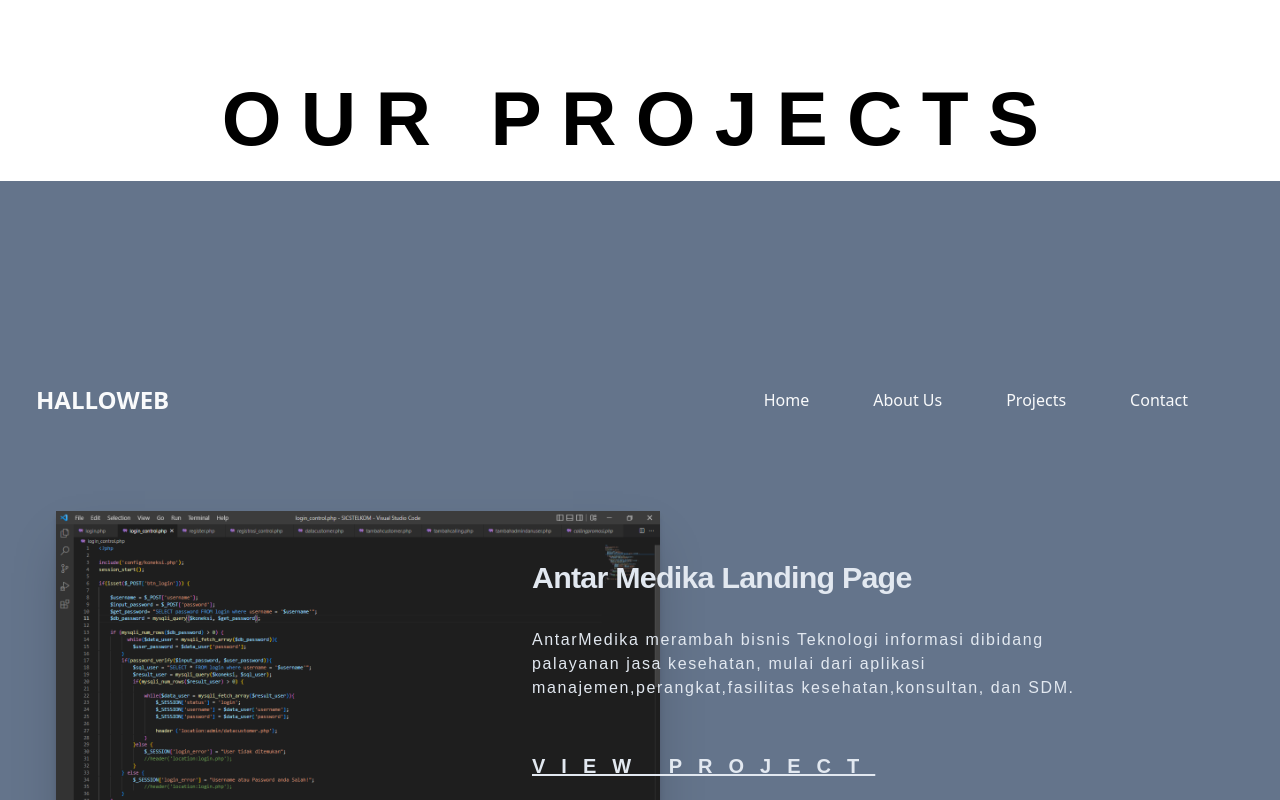
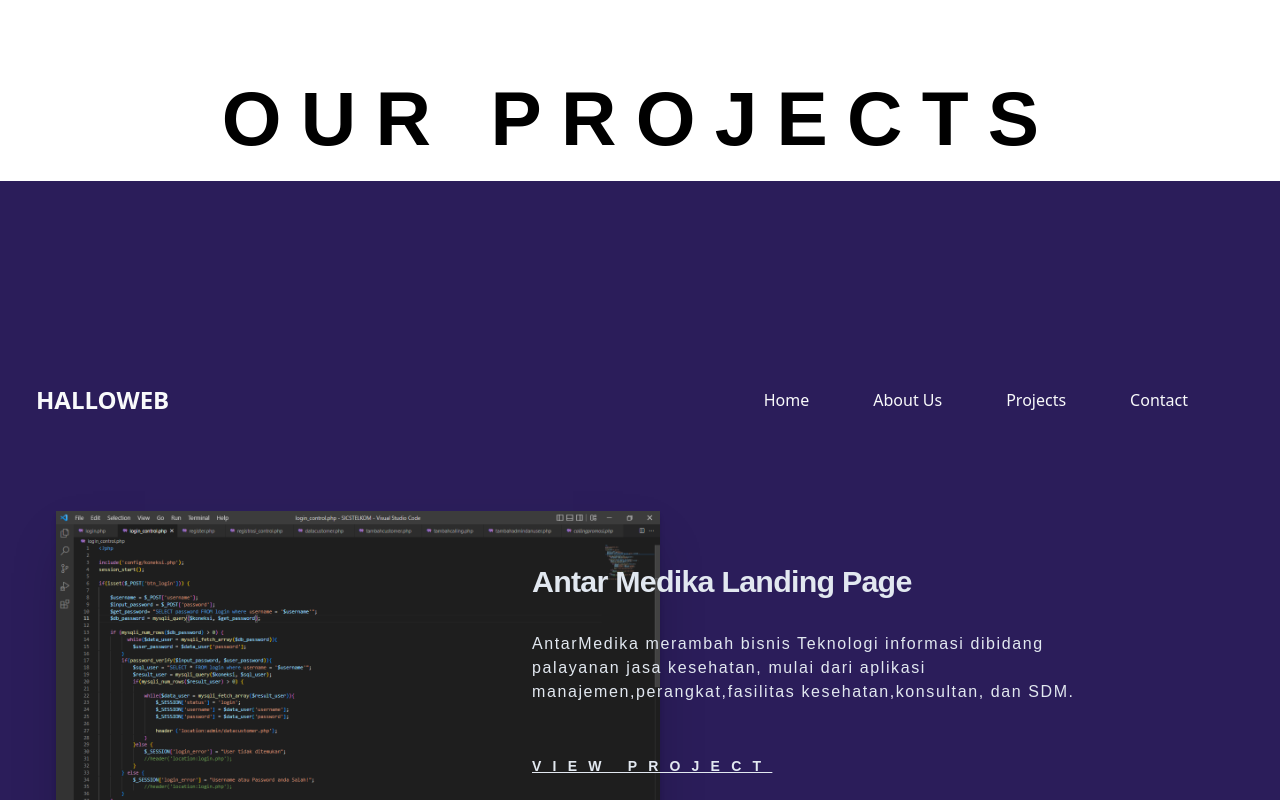
Before and after one commit to NoxturneDev/porto-team, a React (Create React App) app: page /project in a window 1280 px wide. Shown: the top 800 px of the page. Built offline with nearby package versions, Linux system fonts and the light colour scheme; a web font is replaced by a local one.

Commit message:
adding new style to project components

```diff
--- a/src/components/project/ProjectDesc.jsx
+++ b/src/components/project/ProjectDesc.jsx
@@ -10,11 +10,12 @@ function ProjectDesc({ title, url, desc, align = "left" }) {
         <Paragraph
           custom=" subpixel-antialiased tracking-widest text-size"
           align={align}
+          size="md"
         >
           {desc}
         </Paragraph>
       </div>
-      <div className="my-5 text-xl font-bold underline tracking-[0.8em] font-satoshi">
+      <div className="my-5 text-sm font-bold underline tracking-[0.8em] font-satoshi">
         <a href={url} target="blank">
           VIEW PROJECT
         </a>
--- a/src/components/project/ProjectSection.jsx
+++ b/src/components/project/ProjectSection.jsx
@@ -17,7 +17,7 @@ import MotionComp from "../../animation/Motion";
 function ProjectSectionLeft({ title = "TITLE", img, url, desc, animation }) {
   if (animation) {
     return (
-      <Section custom="bg-slate-500">
+      <Section custom="bg-astro-purple-300">
         <Wrapper custom="shadow-2xl h-max p-0 ml-10">
           <Image
             url={img}
@@ -36,7 +36,7 @@ function ProjectSectionLeft({ title = "TITLE", img, url, desc, animation }) {
   }
 
   return (
-    <Section custom="bg-slate-500">
+    <Section custom="bg-astro-purple-300">
       <Wrapper custom="shadow-2xl p-0 h-max ml-10">
         <Image url={img} custom="h-auto w-full" rounded={true} />
       </Wrapper>
@@ -50,7 +50,7 @@ function ProjectSectionLeft({ title = "TITLE", img, url, desc, animation }) {
 function ProjectSectionRight({ title = "TITLE", img, url, desc, animation }) {
   if (animation) {
     return (
-      <Section custom="bg-blue-400">
+      <Section custom="bg-astro-purple-300">
         <Wrapper custom="w-100 h-3/4 translate-x-[8rem] z-10">
           <MotionComp animation="fade-left">
             <ProjectDesc title={title} url={url} desc={desc} align="right" />
@@ -66,7 +66,7 @@ function ProjectSectionRight({ title = "TITLE", img, url, desc, animation }) {
   }
 
   return (
-    <Section custom="bg-blue-400">
+    <Section custom="bg-astro-purple-300">
       <Wrapper custom="w-100 h-3/4 translate-x-[8rem]">
         <ProjectDesc title={title} url={url} desc={desc} align="right" />
       </Wrapper>
```
